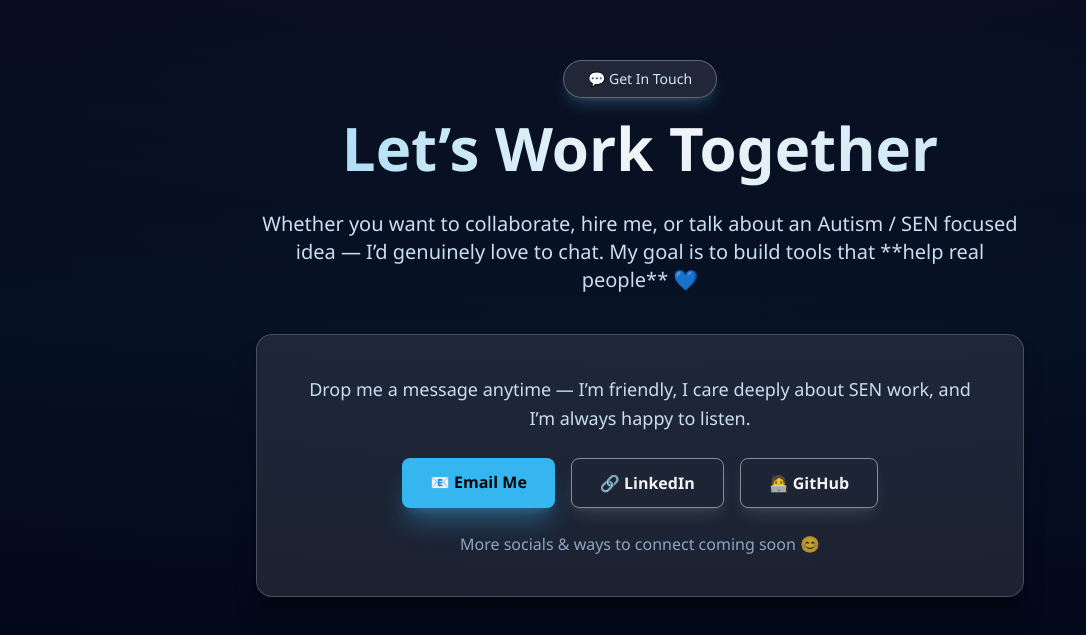
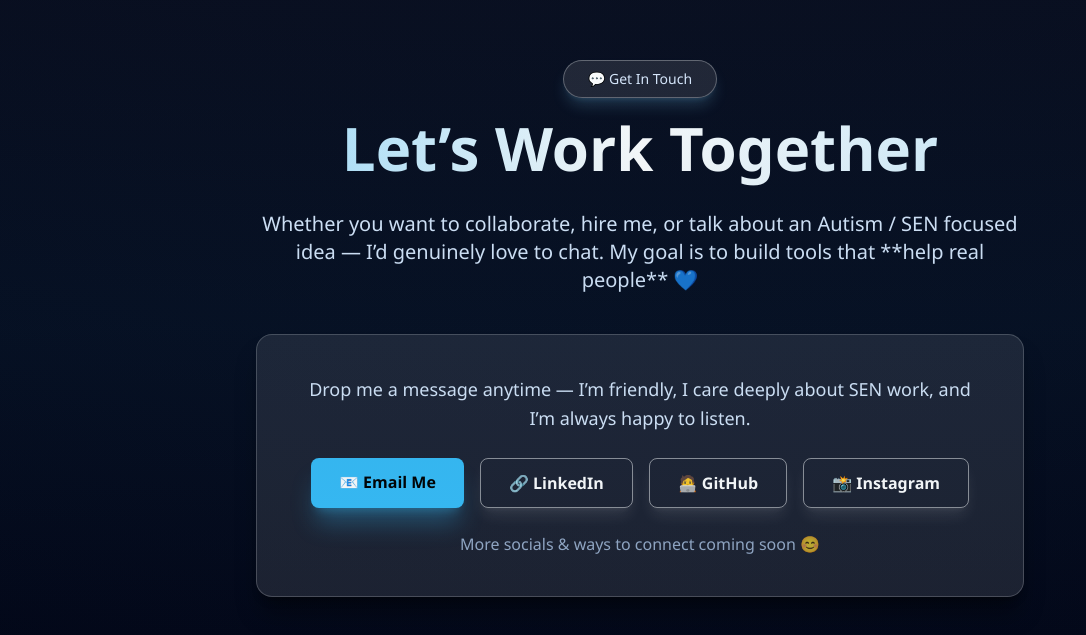
Before and after one commit to K-Roe/RoeAllForOneReact, a React (Vite) app: page / in a window 1280 px wide. Shown: the part 2146-2781 px from the top of the page, without its empty margins (0-1086 px from the left). Built offline with nearby package versions, Linux system fonts and the light colour scheme.

Commit message:
updated contacts

```diff
--- a/src/components/Contact.jsx
+++ b/src/components/Contact.jsx
@@ -39,7 +39,7 @@ export default function Contact() {
 
             {/* Email */}
             <a
-              href="mailto:Karlroe919286@msn.com"
+              href="mailto:brightsenapps@brightsenapps.com"
               className="px-7 py-3 rounded-lg font-semibold bg-sky-400 text-black hover:bg-sky-500 transition shadow-xl shadow-sky-400/30"
             >
               📧 Email Me
@@ -64,6 +64,18 @@ export default function Contact() {
             >
               🧑‍💻 GitHub
             </a>
+
+              {/* Instagram placeholder */}
+              <a
+              href="https://www.instagram.com/brightsenapps/"
+              target="_blank"
+              rel="noopener noreferrer"
+              className="px-7 py-3 rounded-lg font-semibold border border-white/50 hover:bg-white/10 transition shadow-lg shadow-white/10"
+            >
+              📸 Instagram
+            </a>
+
+
           </div>
 
           <p className="text-blue-200 opacity-70 mt-6">
```
